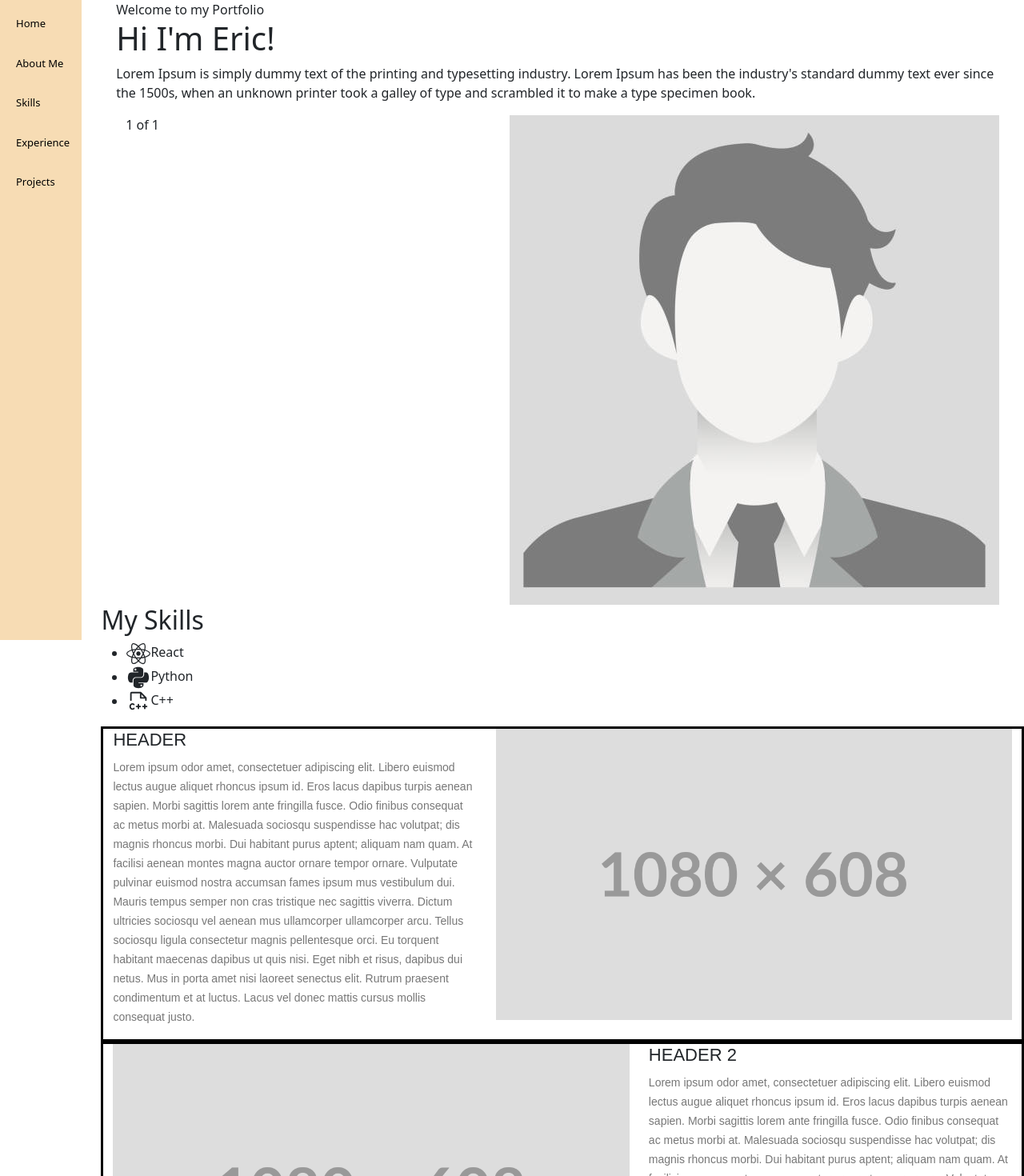
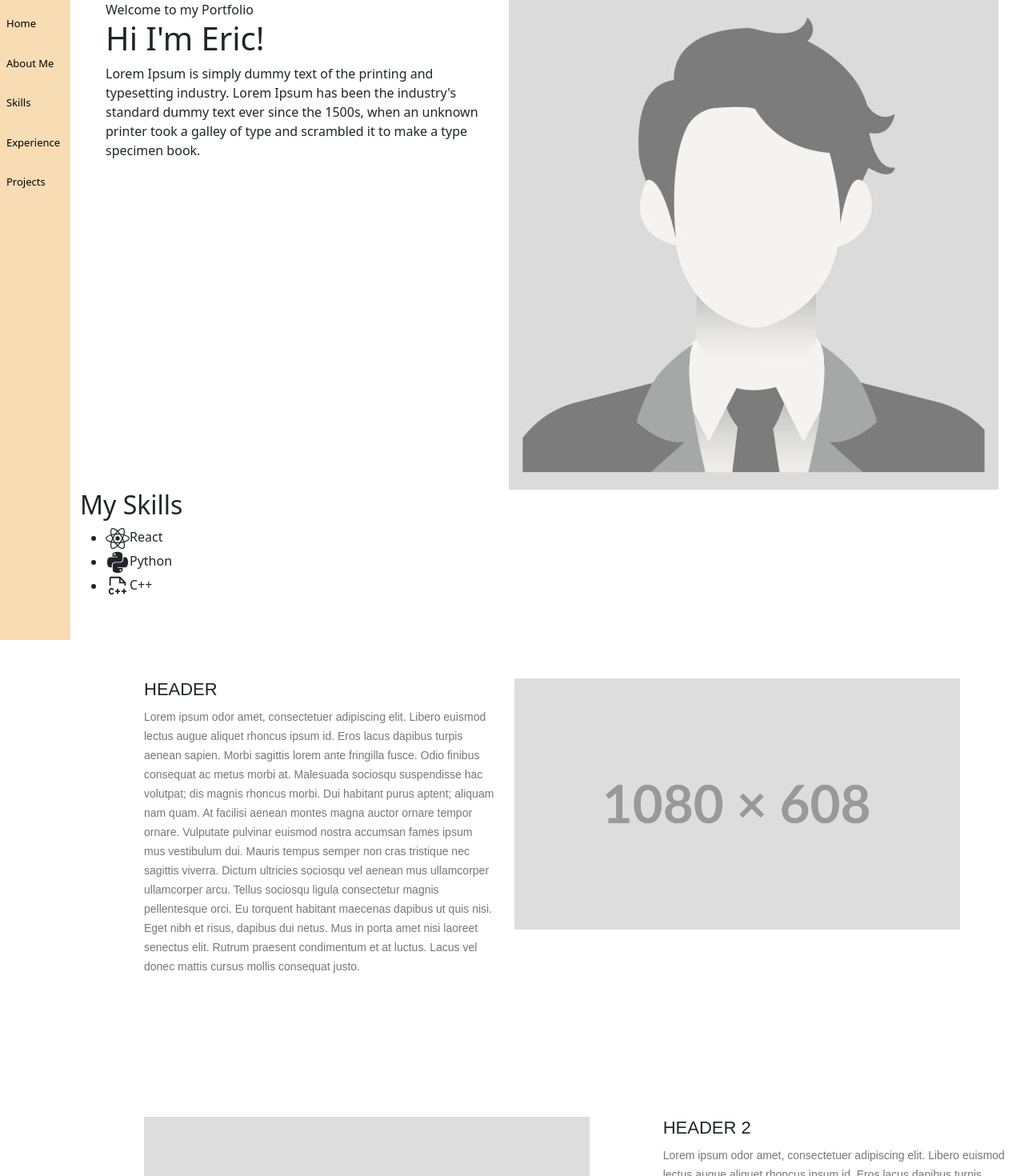
Before and after one commit to Eric-Xie02/Portfolio, a React (Create React App) app: page / in a window 1280 px wide. Shown: the top 1470 px of the page at 80% size. Built offline with nearby package versions, Linux system fonts and the light colour scheme.

Commit message:
added styling to project section

```diff
--- a/src/App.css
+++ b/src/App.css
@@ -6,7 +6,7 @@
 /************ VerticalNavBar Css ************/
 .vertical-navbar {
   background-color: #f7dcb4;
-  width: 8vw; /* Width of the nav bar */
+  width: 2vw; /* Width of the nav bar */
   min-width: 100px;
   height: 100vh; /* Full height */
   display: flex;
@@ -43,12 +43,12 @@
   position: sticky;
   top: 0;
   height: 100vh;
-  padding: 0;
+  padding: 0 !important;
 }
 
 .project-item {
-  border-style: solid;
-  border-color: black;
+  padding: 80px;
+  padding-left: 80px !important;
 }
 
 .project-item p {
@@ -70,7 +70,9 @@
 }
 
 .project-image {
+  padding-right: 80px !important;
 }
 
-.project-description {
+.project-wrapper {
+  margin-top: 20px;
 }
--- a/src/components/Banner.js
+++ b/src/components/Banner.js
@@ -1,27 +1,25 @@
-import { useState, useEffect } from "react";
 import { Container, Row, Col } from "react-bootstrap";
 
 export default function Banner() {
   return (
     <section className="banner" id="home">
       <Container>
+        <Row>
+          <Col>
             <span className="tagline">Welcome to my Portfolio</span>
             <h1>Hi I'm Eric!</h1>
             <p>
               Lorem Ipsum is simply dummy text of the printing and typesetting
-          industry. Lorem Ipsum has been the industry's standard dummy text ever
-          since the 1500s, when an unknown printer took a galley of type and
-          scrambled it to make a type specimen book.
+              industry. Lorem Ipsum has been the industry's standard dummy text
+              ever since the 1500s, when an unknown printer took a galley of
+              type and scrambled it to make a type specimen book.
             </p>
-        <Container>
-          <Row>
-            <Col>1 of 1</Col>
+          </Col>
           <Col>
             <img src="./assets/img/PlaceHolderHeadshot.jpg" alt="Eric Xie" />
           </Col>
         </Row>
       </Container>
-      </Container>
     </section>
   );
 }
--- a/src/components/Projects.js
+++ b/src/components/Projects.js
@@ -11,11 +11,11 @@ function ProjectItem({ header, description, imgSrc, reverseOrder = false }) {
         noGutters
         style={{ flexDirection: reverseOrder ? "row-reverse" : "row" }}
       >
-        <Col xs={12} md={5} className="project-image">
+        <Col xs={12} md={5}>
           <h4 className="project-header">{header}</h4>
           <p>{description}</p>
         </Col>
-        <Col xs={12} md={7} className="project-description">
+        <Col xs={12} md={7} className="project-image">
           <img src={imgSrc} alt="" style={{ width: "100%" }} />
         </Col>
       </Row>
@@ -25,7 +25,7 @@ function ProjectItem({ header, description, imgSrc, reverseOrder = false }) {
 
 export default function Projects() {
   return (
-    <div id="projects">
+    <div id="projects" className="project-wrapper">
       {projectData.map((data, index) => (
         <ProjectItem
           header={data.header}
--- a/src/data/projectData.js
+++ b/src/data/projectData.js
@@ -1,4 +1,72 @@
 const projectData = [
+  {
+    header: "Header",
+    description: `Lorem ipsum odor amet, consectetuer adipiscing elit. Libero euismod
+    lectus augue aliquet rhoncus ipsum id. Eros lacus dapibus turpis
+    aenean sapien. Morbi sagittis lorem ante fringilla fusce. Odio finibus
+    consequat ac metus morbi at. Malesuada sociosqu suspendisse hac volutpat;
+    dis magnis rhoncus morbi. Dui habitant purus aptent; aliquam nam quam. At
+    facilisi aenean montes magna auctor ornare tempor ornare. Vulputate
+    pulvinar euismod nostra accumsan fames ipsum mus vestibulum dui.
+    Mauris tempus semper non cras tristique nec sagittis viverra. Dictum
+    ultricies sociosqu vel aenean mus ullamcorper ullamcorper arcu. Tellus
+    sociosqu ligula consectetur magnis pellentesque orci. Eu torquent habitant
+    maecenas dapibus ut quis nisi. Eget nibh et risus, dapibus dui netus. Mus
+    in porta amet nisi laoreet senectus elit. Rutrum praesent condimentum et
+    at luctus. Lacus vel donec mattis cursus mollis consequat justo.`,
+    imageSource: "./assets/img/PlaceHolderProjectImage.png",
+  },
+  {
+    header: "Header 2",
+    description: `Lorem ipsum odor amet, consectetuer adipiscing elit. Libero euismod
+    lectus augue aliquet rhoncus ipsum id. Eros lacus dapibus turpis
+    aenean sapien. Morbi sagittis lorem ante fringilla fusce. Odio finibus
+    consequat ac metus morbi at. Malesuada sociosqu suspendisse hac volutpat;
+    dis magnis rhoncus morbi. Dui habitant purus aptent; aliquam nam quam. At
+    facilisi aenean montes magna auctor ornare tempor ornare. Vulputate
+    pulvinar euismod nostra accumsan fames ipsum mus vestibulum dui.
+    Mauris tempus semper non cras tristique nec sagittis viverra. Dictum
+    ultricies sociosqu vel aenean mus ullamcorper ullamcorper arcu. Tellus
+    sociosqu ligula consectetur magnis pellentesque orci. Eu torquent habitant
+    maecenas dapibus ut quis nisi. Eget nibh et risus, dapibus dui netus. Mus
+    in porta amet nisi laoreet senectus elit. Rutrum praesent condimentum et
+    at luctus. Lacus vel donec mattis cursus mollis consequat justo.`,
+    imageSource: "./assets/img/PlaceHolderProjectImage.png",
+  },
+  {
+    header: "Header",
+    description: `Lorem ipsum odor amet, consectetuer adipiscing elit. Libero euismod
+    lectus augue aliquet rhoncus ipsum id. Eros lacus dapibus turpis
+    aenean sapien. Morbi sagittis lorem ante fringilla fusce. Odio finibus
+    consequat ac metus morbi at. Malesuada sociosqu suspendisse hac volutpat;
+    dis magnis rhoncus morbi. Dui habitant purus aptent; aliquam nam quam. At
+    facilisi aenean montes magna auctor ornare tempor ornare. Vulputate
+    pulvinar euismod nostra accumsan fames ipsum mus vestibulum dui.
+    Mauris tempus semper non cras tristique nec sagittis viverra. Dictum
+    ultricies sociosqu vel aenean mus ullamcorper ullamcorper arcu. Tellus
+    sociosqu ligula consectetur magnis pellentesque orci. Eu torquent habitant
+    maecenas dapibus ut quis nisi. Eget nibh et risus, dapibus dui netus. Mus
+    in porta amet nisi laoreet senectus elit. Rutrum praesent condimentum et
+    at luctus. Lacus vel donec mattis cursus mollis consequat justo.`,
+    imageSource: "./assets/img/PlaceHolderProjectImage.png",
+  },
+  {
+    header: "Header 2",
+    description: `Lorem ipsum odor amet, consectetuer adipiscing elit. Libero euismod
+    lectus augue aliquet rhoncus ipsum id. Eros lacus dapibus turpis
+    aenean sapien. Morbi sagittis lorem ante fringilla fusce. Odio finibus
+    consequat ac metus morbi at. Malesuada sociosqu suspendisse hac volutpat;
+    dis magnis rhoncus morbi. Dui habitant purus aptent; aliquam nam quam. At
+    facilisi aenean montes magna auctor ornare tempor ornare. Vulputate
+    pulvinar euismod nostra accumsan fames ipsum mus vestibulum dui.
+    Mauris tempus semper non cras tristique nec sagittis viverra. Dictum
+    ultricies sociosqu vel aenean mus ullamcorper ullamcorper arcu. Tellus
+    sociosqu ligula consectetur magnis pellentesque orci. Eu torquent habitant
+    maecenas dapibus ut quis nisi. Eget nibh et risus, dapibus dui netus. Mus
+    in porta amet nisi laoreet senectus elit. Rutrum praesent condimentum et
+    at luctus. Lacus vel donec mattis cursus mollis consequat justo.`,
+    imageSource: "./assets/img/PlaceHolderProjectImage.png",
+  },
   {
     header: "Header",
     description: `Lorem ipsum odor amet, consectetuer adipiscing elit. Libero euismod
```
Also changed, not shown: src/Accordion.js (deleted, +0 -34 lines). Lines whose indentation alone changed are shown as unchanged.
